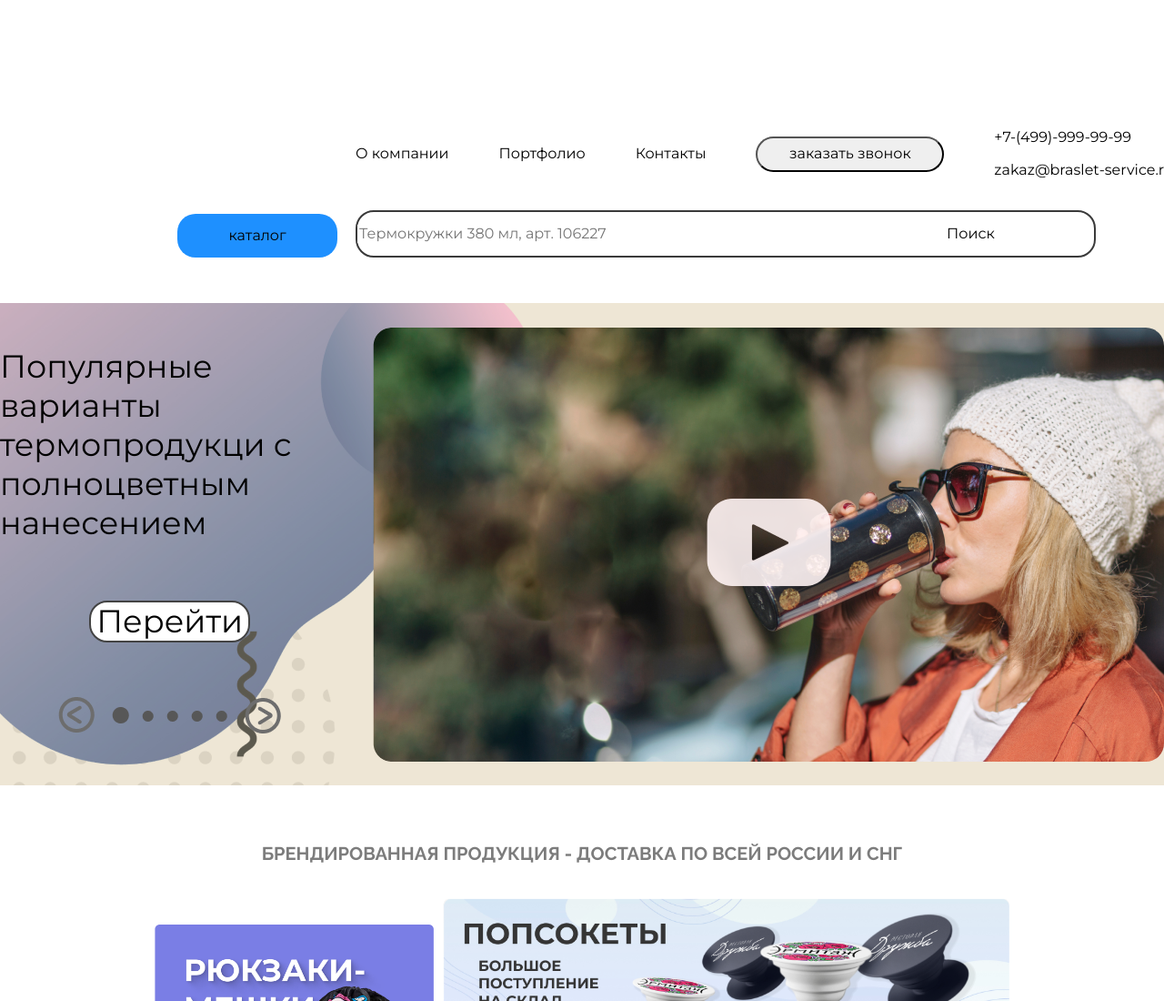
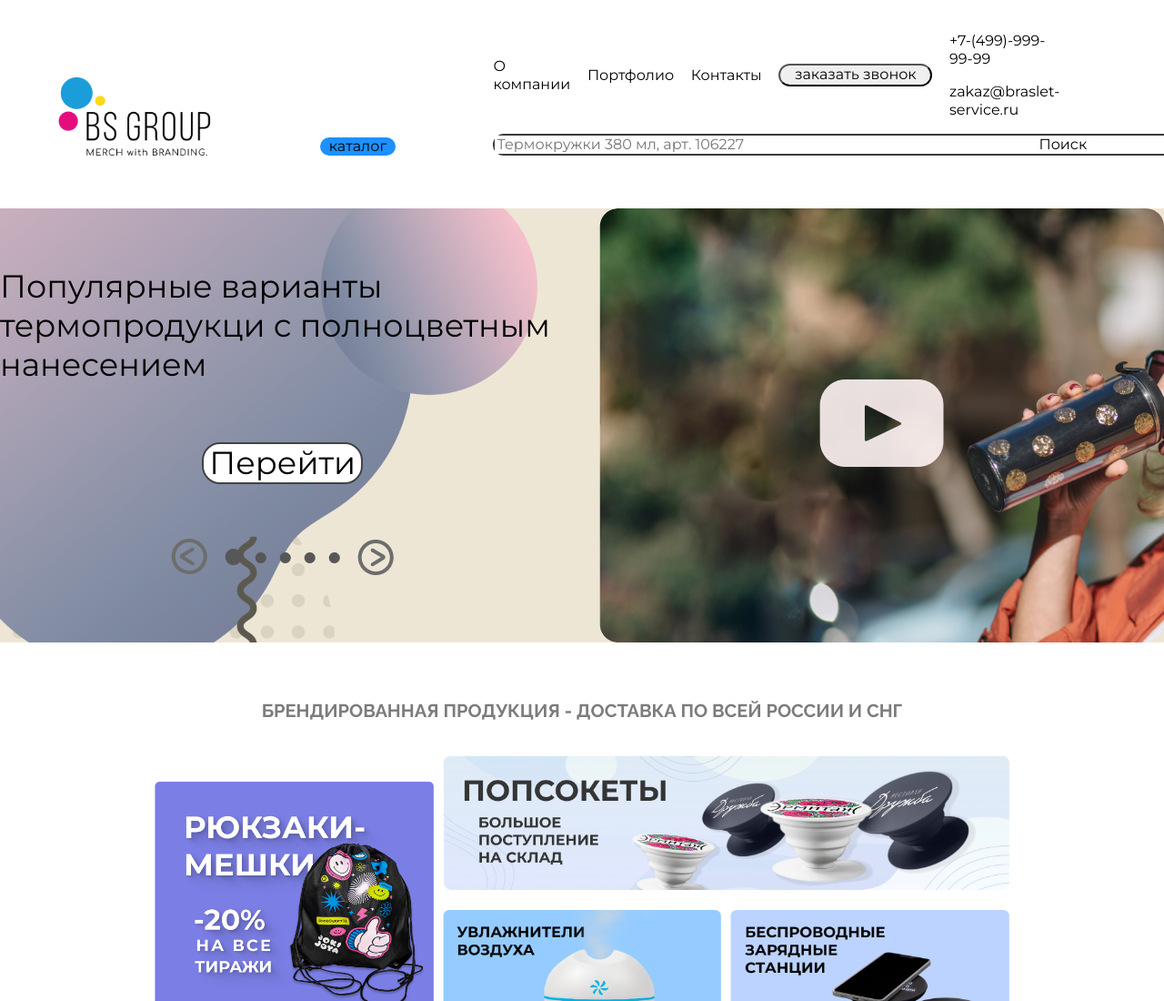
Before and after one commit to AnnaZorich/group_project_1, a plain HTML site: page index.html in a window 1280 px wide. Shown: the top 1100 px of the page at 91% size. Drawn offline with Linux system fonts and the light colour scheme.

Commit message:
внесены небольшие изменения в хэдэр

```diff
--- a/style.css
+++ b/style.css
@@ -8,8 +8,8 @@ img {
 }
 
 .header {
-    margin-left: 175px;
-    margin-right: 172px;
+    margin-left: 5%;
+    margin-right: 5%;
 }
 
 .header__top {
@@ -17,23 +17,23 @@ img {
     display: flex;
     flex-direction: row;
     align-items: center;
-    height: 124px;
-    margin-top: 107px;
-    column-gap: 30px;
+    height: 20%;
+    margin-top: 3%;
+    column-gap: 3%;
     font-family: 'Montserrat';
     font-style: normal;
     font-weight: 400;
     font-size: 16px;
     line-height: 20px;
-    width: 900px;
+    width: 100%;
     justify-content: space-between;
 
 
 }
 
 .header__top-button {
-    width: 207px;
-    height: 39px;
+    width: 100%;
+    height: 25%;
     border-radius: 20px;
 }
 
@@ -47,15 +47,15 @@ img {
 .header__search-logo {
     display: flex;
     align-items: flex-end;
-    width: 247px;
-    height: 124px;
+    width: 15%;
+    height: 20%;
 
 }
 
 
 .header__search-button {
-    width: 176px;
-    height: 48px;
+    width: 110%;
+    height: 15%;
     border-radius: 20px;
     background-color: dodgerblue;
     border: 0px;
@@ -64,14 +64,14 @@ img {
 .header__search {
     display: flex;
     align-items: flex-end;
-    padding-bottom: 50px;
-    column-gap: 20px;
+    padding-bottom: 5%;
+    column-gap: 10%;
 }
 
 .header__search-input {
     display: flex;
-    width: 90%;
-    height: 48px;
+    width: 120%;
+    height: 25%;
     border: 2px solid #3A3A3A;
     border-radius: 20px;
     align-items: center;
@@ -100,7 +100,7 @@ img {
     align-items: center;
     background-image: url(./assets/119104210865_1.png);
     background-repeat: no-repeat;
-    height: 530px;
+    height: 50%;
     width: 100%;
 
 }
@@ -108,7 +108,7 @@ img {
 .container__baner-content {
     display: flex;
     flex-direction: column;
-    width: 424px;
+    width: 70%;
     margin-right: 37px;
     align-items: center;
     font-size: 35px;
@@ -130,7 +130,7 @@ img {
     display: flex;
     justify-content: center;
     align-items: center;
-    width: 988px;
+    width: 70%;
     height: 477px;
     border-radius: 20px;
     background-image: url(./assets/pretty-woman-enjoying-beverage-street\ 1.png);
@@ -499,3 +499,14 @@ img {
     font-weight: 700;
     font-size: 20px;
 }
+
+@media (max-width:767px) {
+
+    .header,
+    .header__search,
+    .header__top,
+    .header__search-input {
+        margin-left: 0 20px;
+        margin-right: 0 20px;
+    }
+}
```
